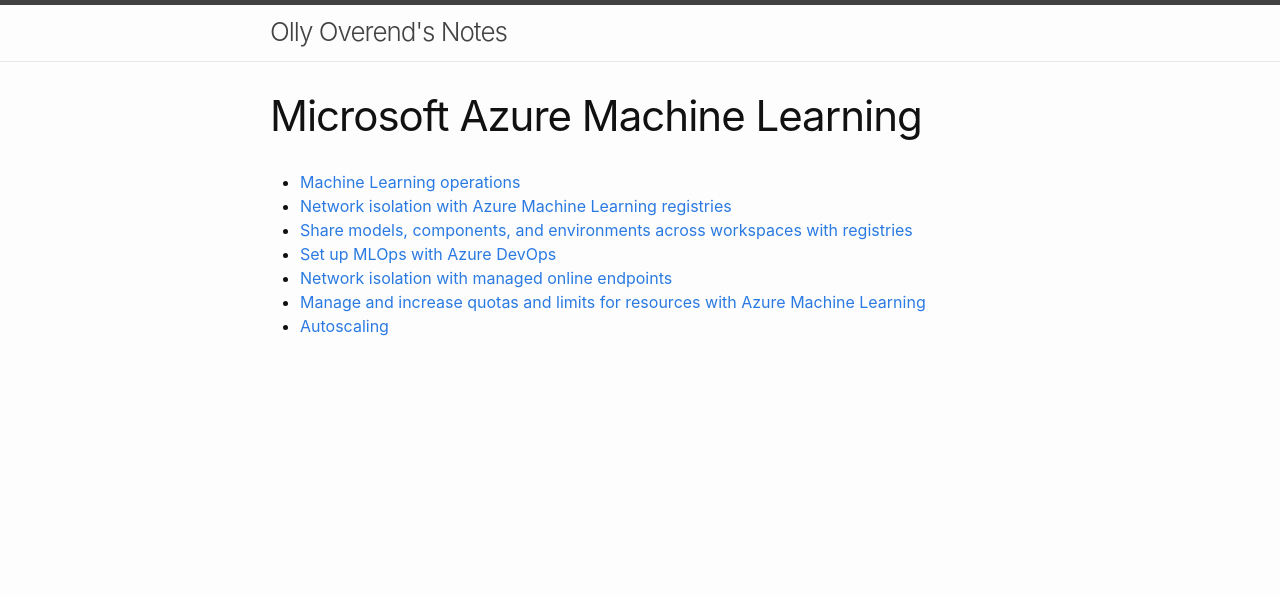
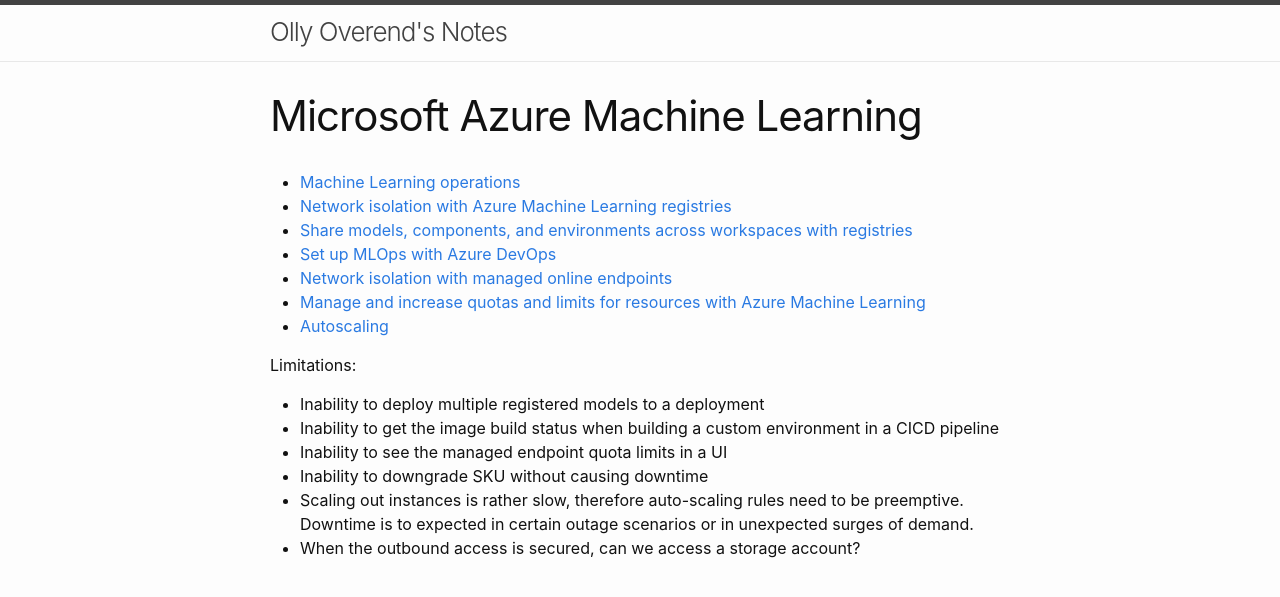
Before and after one commit to OliverOverend/OliverOverend.github.io, a Jekyll site: the page built from notes/Microsoft-Azure-Machine-Learning.md, in a window 1280 px wide. Shown: the top 597 px of the page. Built offline with Jekyll 4.4.1, drawn with Linux system fonts in a browser that asks for light colours.

Commit message:
vault backup: 2024-08-31 12:28:26

```diff
--- a/notes/Microsoft-Azure-Machine-Learning.md
+++ b/notes/Microsoft-Azure-Machine-Learning.md
@@ -10,3 +10,11 @@ comments: false
 - [Network isolation with managed online endpoints](https://learn.microsoft.com/en-us/azure/machine-learning/concept-secure-online-endpoint)
 - [Manage and increase quotas and limits for resources with Azure Machine Learning](https://learn.microsoft.com/en-us/azure/machine-learning/how-to-manage-quotas)
 - [Autoscaling](https://learn.microsoft.com/en-us/azure/architecture/best-practices/auto-scaling)
+
+Limitations:
+- Inability to deploy multiple registered models to a deployment
+- Inability to get the image build status when building a custom environment in a CICD pipeline
+- Inability to see the managed endpoint quota limits in a UI
+- Inability to downgrade SKU without causing downtime
+- Scaling out instances is rather slow, therefore auto-scaling rules need to be preemptive. Downtime is to expected in certain outage scenarios or in unexpected surges of demand.
+- When the outbound access is secured, can we access a storage account?
```
Also changed, not shown: notes/Agile.md (+0 -3 lines), notes/Limitations of Azure Machine Learning.md (deleted, +0 -6 lines), notes/pitching-out-corrupts-within.md (deleted, +0 -5 lines), 2 other files.
